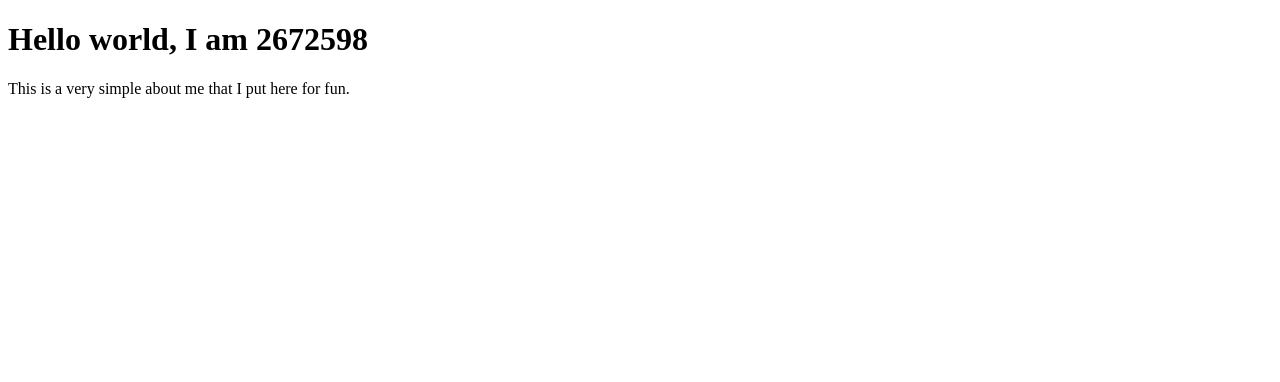
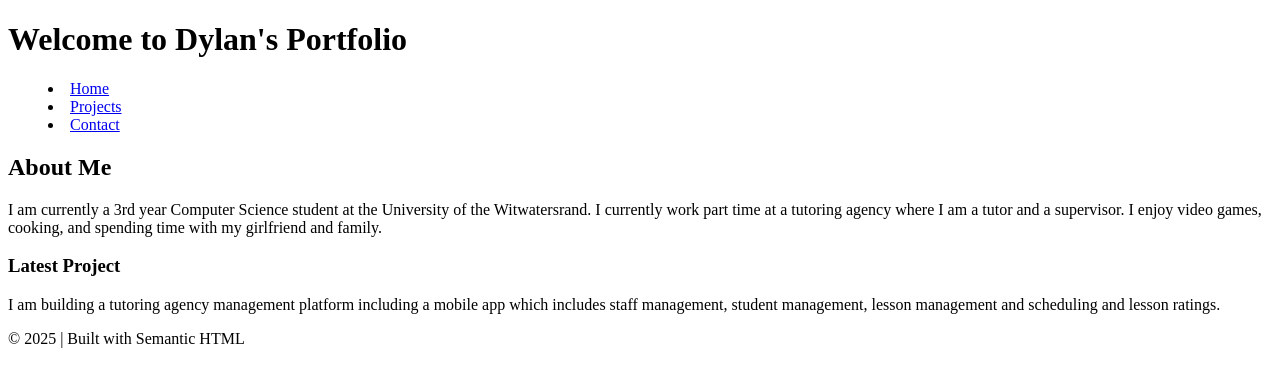
Before and after one commit to DylDavies/SDLAB1, a plain HTML site: page index.html in a window 1280 px wide. Drawn offline with Linux system fonts and the light colour scheme.

Commit message:
Update Github Pahes html

```diff
--- a/index.html
+++ b/index.html
@@ -3,11 +3,31 @@
 <head>
     <meta charset="UTF-8">
     <meta name="viewport" content="width=device-width, initial-scale=1.0">
-    <title>Hello World</title>
+    <title>Portfolio</title>
 </head>
 <body>
-    <h1>Hello world, I am 2672598</h1>
-
-    <p>This is a very simple about me that I put here for fun.</p>
+    <header>
+        <h1>Welcome to Dylan's Portfolio</h1>
+    </header>
+    <nav>
+        <menu>
+            <li><a href="#">Home</a></li>
+            <li><a href="#">Projects</a></li>
+            <li><a href="#">Contact</a></li>
+        </menu>
+    </nav>
+    <main>
+        <section>
+            <h2>About Me</h2>
+            <p>I am currently a 3rd year Computer Science student at the University of the Witwatersrand. I currently work part time at a tutoring agency where I am a tutor and a supervisor. I enjoy video games, cooking, and spending time with my girlfriend and family.</p>
+        </section>
+        <article>
+            <h3>Latest Project</h3>
+            <p>I am building a tutoring agency management platform including a mobile app which includes staff management, student management, lesson management and scheduling and lesson ratings.</p>
+        </article>
+    </main>
+    <footer>
+        © 2025 | Built with Semantic HTML
+    </footer>
 </body>
 </html>
```
